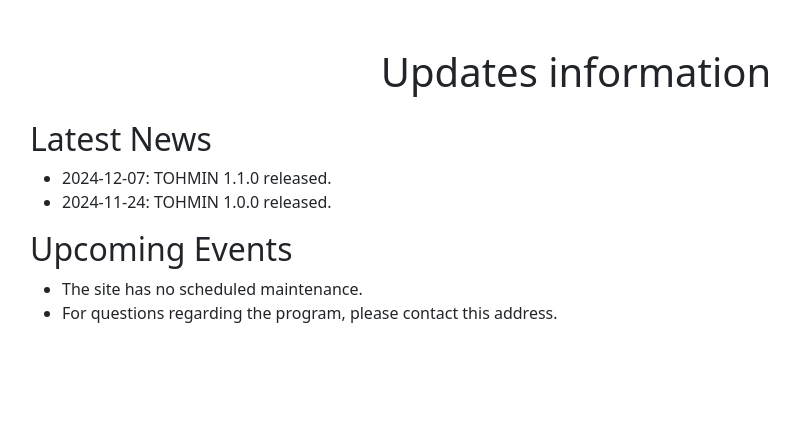
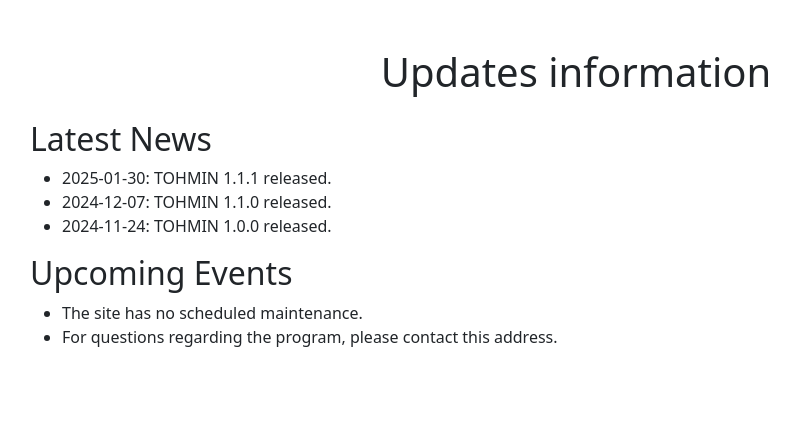
Before and after one commit to HIBlab-ILTS/TOHMIN, a Flask app: page /updates in a window 1280 px wide. Shown: the part 66-496 px from the top of the page, without its empty margins (64-863 px from the left). Run offline with Flask 3, Linux system fonts and the light colour scheme; some libraries are stand-ins or nearby versions.

Commit message:
Update version

```diff
--- a/src/templates/updates.html
+++ b/src/templates/updates.html
@@ -9,6 +9,7 @@
       <div class="col-md-12">
         <h2>Latest News</h2>
         <ul>
+          <li>2025-01-30: TOHMIN 1.1.1 released.</li>
           <li>2024-12-07: TOHMIN 1.1.0 released.</li>
           <li>2024-11-24: TOHMIN 1.0.0 released.</li>
         </ul>
```
